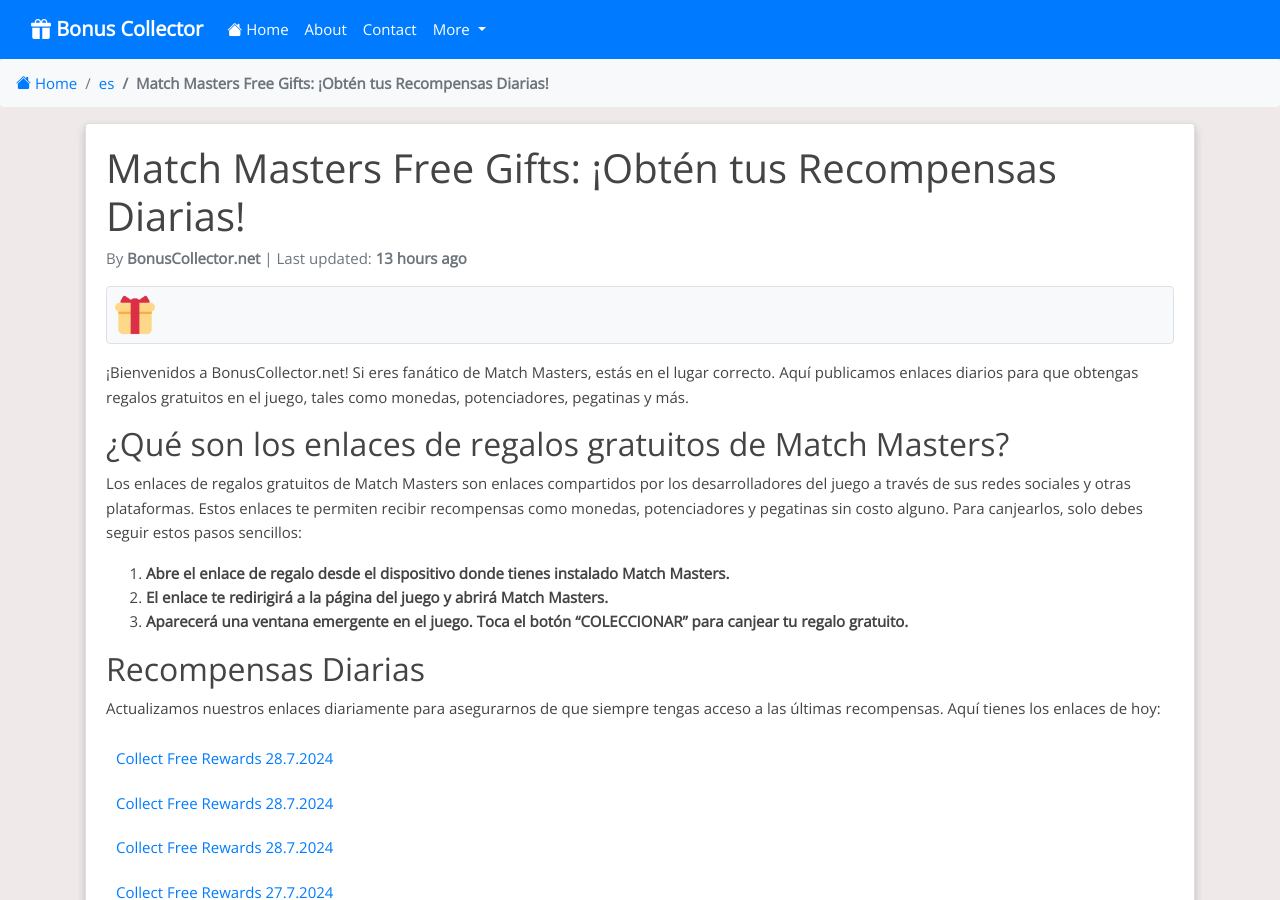
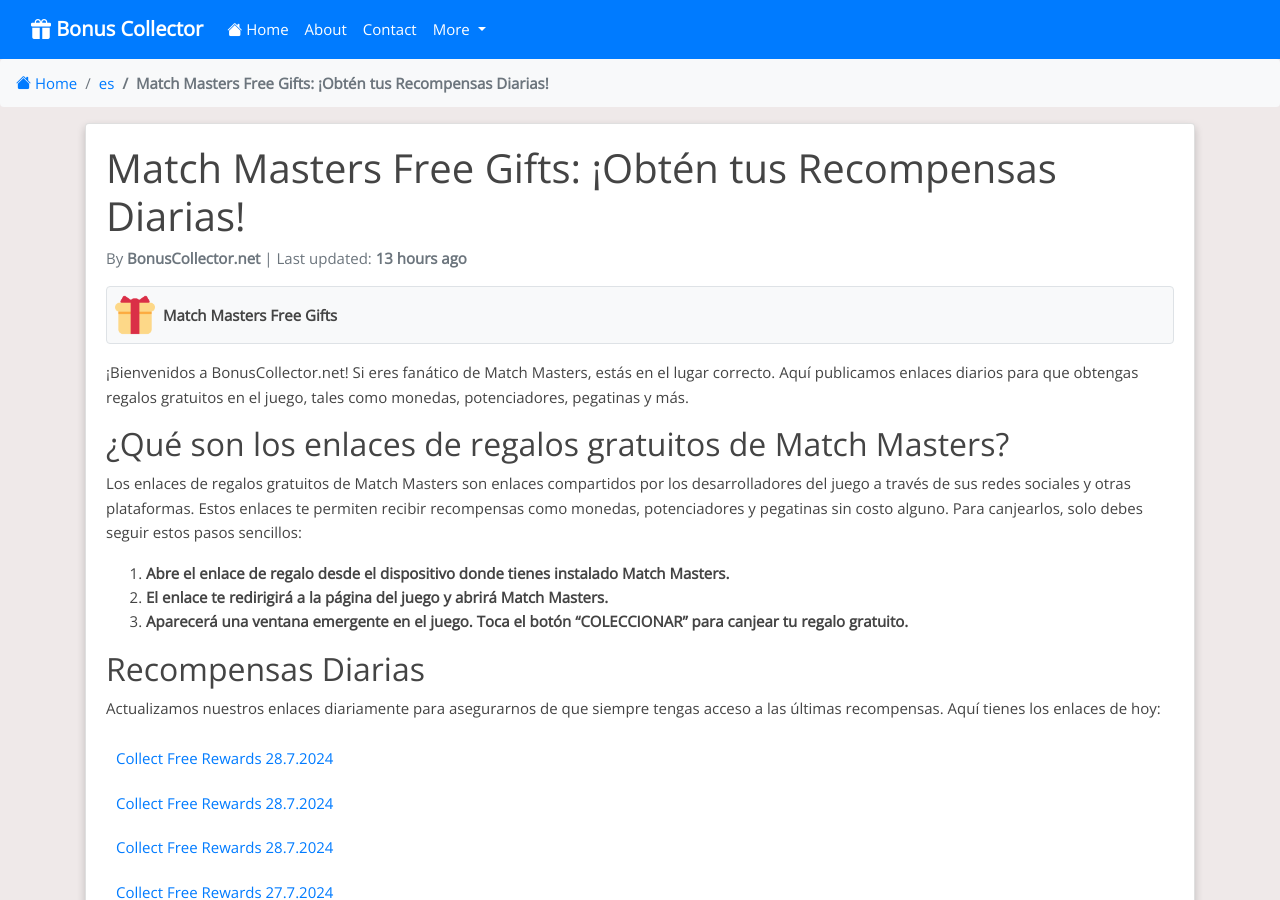
Before and after one commit to Prollad99/bs-net, a Jekyll site: the page built from es/_posts/2024-07-17-match-masters.md, in a window 1280 px wide and 900 px high. Built offline with Jekyll 4.4.1, drawn with Linux system fonts in a browser that asks for light colours; nearby versions of some CDN libraries; comment, search, counter and statistics services are not loaded.

Commit message:
Update 2024-07-17-match-masters.md

```diff
--- a/es/_posts/2024-07-17-match-masters.md
+++ b/es/_posts/2024-07-17-match-masters.md
@@ -9,6 +9,8 @@
 permalink: /es/match-masters-free-gifts/
 image: /assets/images/match-masters.webp
 include_file: match-masters.html
+manifest: /manifests/es/match-masters.json
+app_name: "Match Masters Free Gifts"
 ---
 
 ¡Bienvenidos a BonusCollector.net! Si eres fanático de Match Masters, estás en el lugar correcto. Aquí publicamos enlaces diarios para que obtengas regalos gratuitos en el juego, tales como monedas, potenciadores, pegatinas y más.
```
